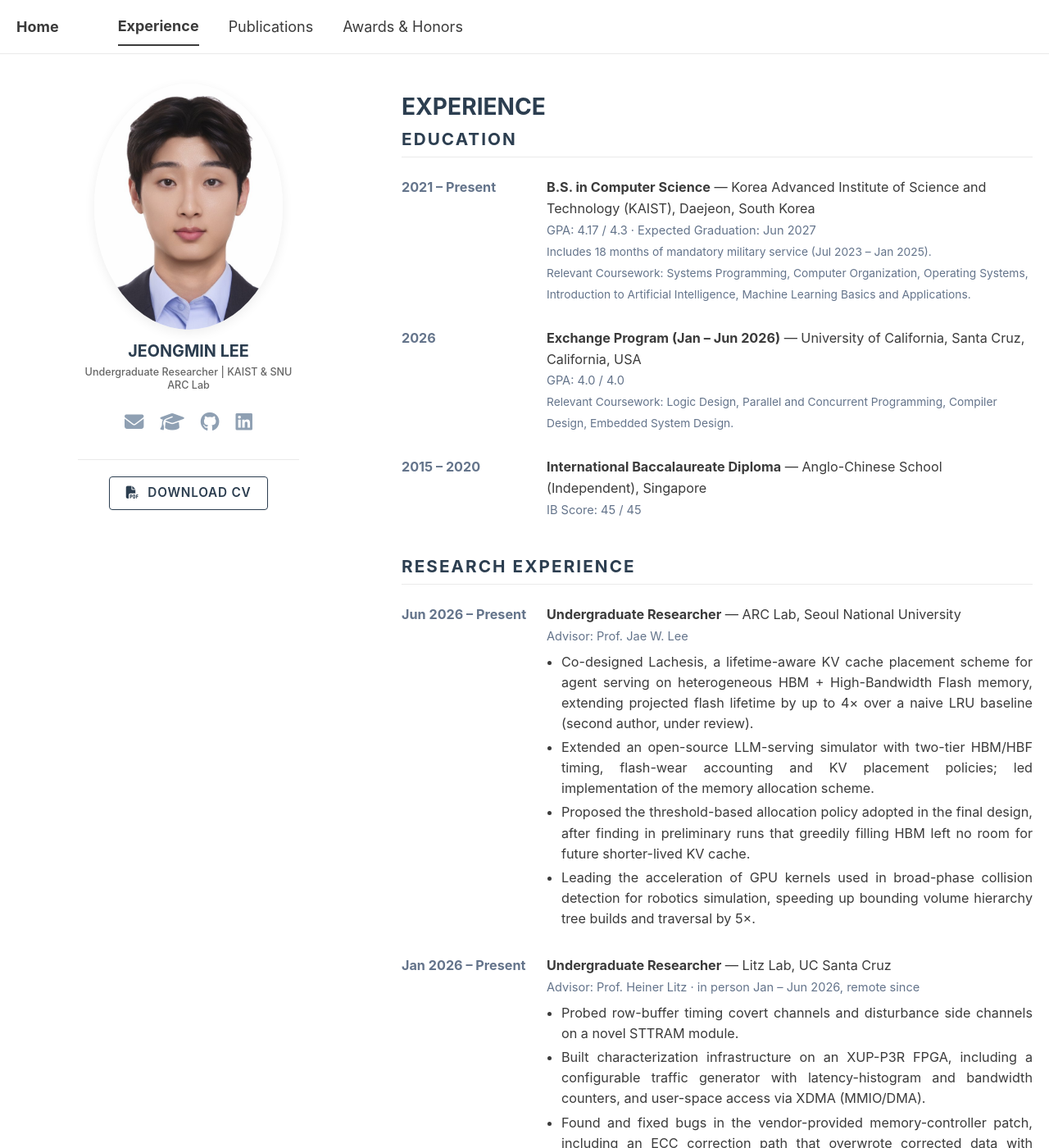
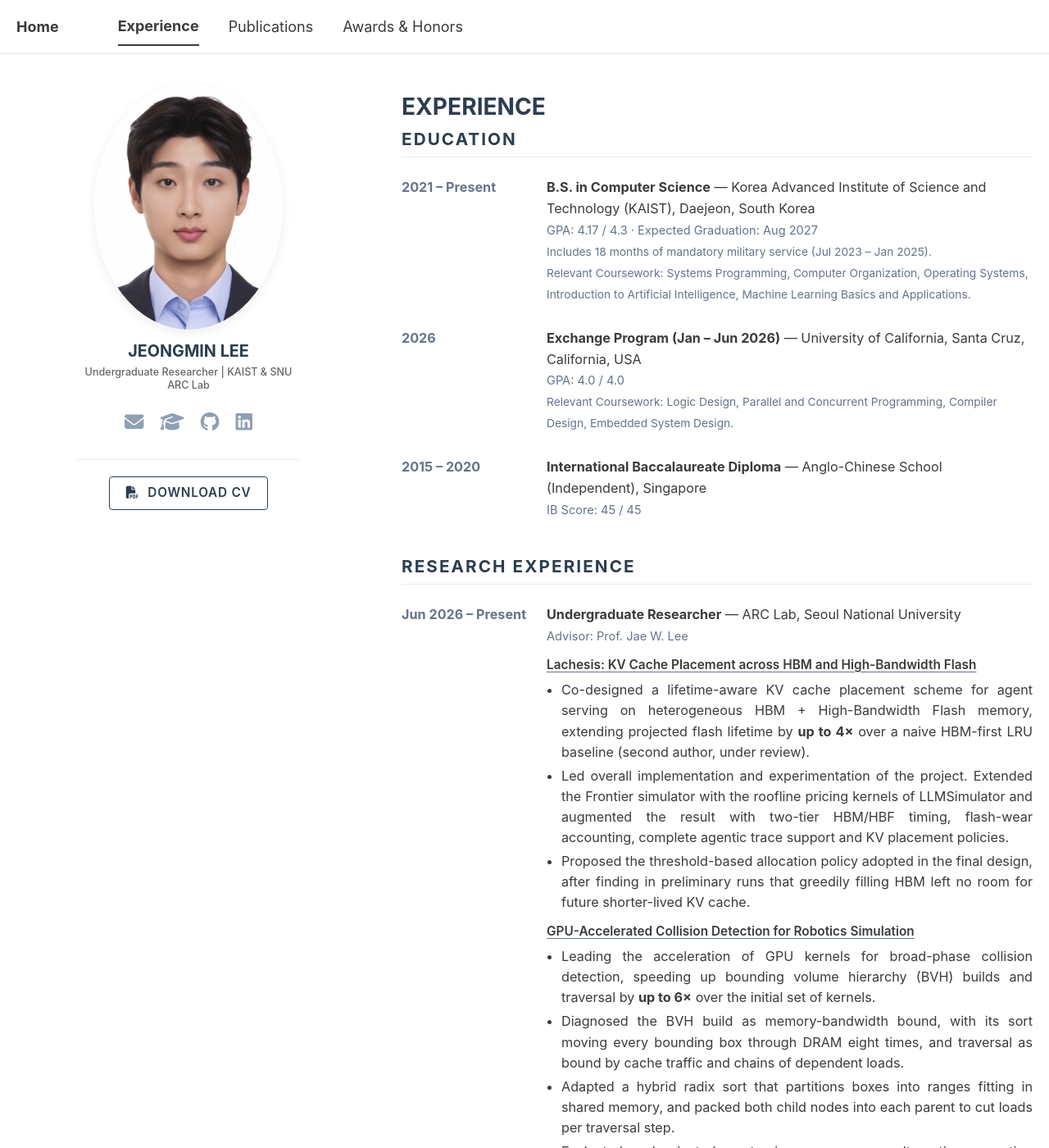
Before and after one commit to jeongminl/jeongminl.github.io, a Jekyll site: the page built from _pages/experience.html, in a window 1280 px wide and 1400 px high. Shown: the whole window at 82% size. Built offline with Jekyll 4.4.1, drawn with Linux system fonts in a browser that asks for light colours; some of the changed text lies outside the part shown.

Commit message:
Update site from latest CV
- Refresh education, research and awards in _data/cv.yml to match the
  new CV (Aug 2027 graduation, updated research bullets, award terms)
- Group research bullets under project subheadings on the Experience page
- Rename "Other Experience" to "Work Experience"
- Add hardware-software co-design to the home page bio and interests
- Align the Lachesis publication summary and replace files/cv.pdf

Co-Authored-By: Claude Opus 5.5 <noreply@anthropic.com>

```diff
--- a/_data/cv.yml
+++ b/_data/cv.yml
@@ -6,7 +6,7 @@ education:
     degree: "B.S. in Computer Science"
     school: "Korea Advanced Institute of Science and Technology (KAIST)"
     location: "Daejeon, South Korea"
-    meta: "GPA: 4.17 / 4.3 · Expected Graduation: Jun 2027"
+    meta: "GPA: 4.17 / 4.3 · Expected Graduation: Aug 2027"
     notes:
       - "Includes 18 months of mandatory military service (Jul 2023 – Jan 2025)."
       - "Relevant Coursework: Systems Programming, Computer Organization, Operating Systems, Introduction to Artificial Intelligence, Machine Learning Basics and Applications."
@@ -30,36 +30,51 @@ research:
     role: "Undergraduate Researcher"
     org: "ARC Lab, Seoul National University"
     meta: "Advisor: Prof. Jae W. Lee"
-    bullets:
-      - "Co-designed Lachesis, a lifetime-aware KV cache placement scheme for agent serving on heterogeneous HBM + High-Bandwidth Flash memory, extending projected flash lifetime by up to 4× over a naive LRU baseline (second author, under review)."
-      - "Extended an open-source LLM-serving simulator with two-tier HBM/HBF timing, flash-wear accounting and KV placement policies; led implementation of the memory allocation scheme."
-      - "Proposed the threshold-based allocation policy adopted in the final design, after finding in preliminary runs that greedily filling HBM left no room for future shorter-lived KV cache."
-      - "Leading the acceleration of GPU kernels used in broad-phase collision detection for robotics simulation, speeding up bounding volume hierarchy tree builds and traversal by 5×."
+    projects:
+      - name: "Lachesis: KV Cache Placement across HBM and High-Bandwidth Flash"
+        bullets:
+          - "Co-designed a lifetime-aware KV cache placement scheme for agent serving on heterogeneous HBM + High-Bandwidth Flash memory, extending projected flash lifetime by <strong>up to 4×</strong> over a naive HBM-first LRU baseline (second author, under review)."
+          - "Led overall implementation and experimentation of the project. Extended the Frontier simulator with the roofline pricing kernels of LLMSimulator and augmented the result with two-tier HBM/HBF timing, flash-wear accounting, complete agentic trace support and KV placement policies."
+          - "Proposed the threshold-based allocation policy adopted in the final design, after finding in preliminary runs that greedily filling HBM left no room for future shorter-lived KV cache."
+      - name: "GPU-Accelerated Collision Detection for Robotics Simulation"
+        bullets:
+          - "Leading the acceleration of GPU kernels for broad-phase collision detection, speeding up bounding volume hierarchy (BVH) builds and traversal by <strong>up to 6×</strong> over the initial set of kernels."
+          - "Diagnosed the BVH build as memory-bandwidth bound, with its sort moving every bounding box through DRAM eight times, and traversal as bound by cache traffic and chains of dependent loads."
+          - "Adapted a hybrid radix sort that partitions boxes into ranges fitting in shared memory, and packed both child nodes into each parent to cut loads per traversal step."
+          - "Evaluated and rejected ray-tracing cores as an alternative; recasting queries as rays produced up to 1,700× more candidate tests than real pairs."
 
   - date: "Jan 2026 – Present"
     role: "Undergraduate Researcher"
     org: "Litz Lab, UC Santa Cruz"
     meta: "Advisor: Prof. Heiner Litz · in person Jan – Jun 2026, remote since"
-    bullets:
-      - "Probed row-buffer timing covert channels and disturbance side channels on a novel STTRAM module."
-      - "Built characterization infrastructure on an XUP-P3R FPGA, including a configurable traffic generator with latency-histogram and bandwidth counters, and user-space access via XDMA (MMIO/DMA)."
-      - "Found and fixed bugs in the vendor-provided memory-controller patch, including an ECC correction path that overwrote corrected data with another cache line’s contents."
+    projects:
+      - name: "STT-MRAM Characterization"
+        bullets:
+          - "Built characterization infrastructure for a STT-MRAM module on an XUP-P3R FPGA, including a configurable traffic generator with latency-histogram and bandwidth counters, and user-space access via XDMA (MMIO/DMA)."
+          - "Found and fixed bugs in the vendor-provided memory-controller patch, including timing mismatches, truncated memory timing values, and an ECC correction path that overwrote corrected data with another cache line’s contents."
+          - "Probed row-buffer timing covert channels and disturbance side channels."
 
   - date: "Jul 2025 – Dec 2025"
     role: "Undergraduate Researcher"
     org: "VIA Group, KAIST"
     meta: "Advisor: Prof. Minsoo Rhu"
-    bullets:
-      - "Reproduced SCNN (ISCA ’17), a sparse CNN accelerator, as a cycle-level C++ simulator and evaluated its speedup over dense computation."
-      - "Reimplemented vDNN (MICRO ’16) in C++ and CUDA: a runtime memory manager that overlaps GPU-to-CPU offloading and prefetching with computation to reduce GPU memory usage during DNN training."
+    projects:
+      - name: "Sparse CNN Accelerator Simulator (SCNN, ISCA ’17)"
+        bullets:
+          - "Reproduced SCNN as a cycle-level C++ simulator and evaluated its speedup over dense computation."
+      - name: "GPU Memory Virtualization for DNN Training (vDNN, MICRO ’16)"
+        bullets:
+          - "Reimplemented vDNN in C++ and CUDA: a runtime memory manager that overlaps GPU-to-CPU offloading and prefetching with computation to reduce GPU memory usage during DNN training."
 
   - date: "Feb 2025 – Jul 2025"
     role: "Undergraduate Researcher"
     org: "RIRO Lab, KAIST"
     meta: "Advisor: Prof. Daehyung Park"
-    bullets:
-      - "Developed a long-horizon planning and replanning module for ForeSight (under review), reaching 70+% replanning success under action-execution disruptions vs. 50% for the strongest baseline."
-      - "Implemented seven LLM-based planning and replanning baselines (e.g., ProgPrompt, Inner Monologue, DoReMi) in the AI2-THOR simulator."
+    projects:
+      - name: "ForeSight: Reactive Long-Horizon Task Execution"
+        bullets:
+          - "Developed the long-horizon planning and replanning module (under review) which uses grammar-constrained scene graphs to detect environmental changes for plan adjustment, reaching over 70% replanning success under action-execution disruptions vs. 50% for the strongest baseline."
+          - "Implemented seven VLM-based planning and replanning baselines, including ProgPrompt, Inner Monologue and DoReMi, in the AI2-THOR simulator."
 
 talks:
   - date: "2026"
@@ -84,7 +99,7 @@ publications:
         links:
           - label: "arXiv"
             url: "https://arxiv.org/abs/2610.08378"
-        summary: "A lifetime-aware KV cache placement scheme for agent serving on heterogeneous HBM + High-Bandwidth Flash memory, extending projected flash lifetime by up to 4× over a naive LRU baseline."
+        summary: "A lifetime-aware KV cache placement scheme for agent serving on heterogeneous HBM + High-Bandwidth Flash memory, extending projected flash lifetime by up to 4× over a naive HBM-first LRU baseline."
 
       - title: "ForeSight: Reactive Long-Horizon Task Execution with Autoregressive Planning and Monitoring"
         authors: "Yeseung Kim, Gyungjin Eo, Jisang Park, Jeongmin Lee, Jun Park, and Daehyung Park"
@@ -99,17 +114,17 @@ awards:
     region: "South Korea"
     note: "Awarded to top undergraduate students at research universities nationwide."
   - year: "2025"
+    title: "Dean’s List, School of Computing, Fall 2025"
+    region: "KAIST"
+    note: "Awarded each semester to the top 3% of students in the School of Computing."
+  - year: "2025"
+    title: "Department Honors Scholarship (Valedictorian), Spring 2025"
+    region: "KAIST"
+    note: "Awarded each semester to the top student in each department."
+  - year: "2025"
     title: "National Science &amp; Technology Scholarship"
     region: "South Korea"
     note: "Awarded to top engineering and science students nationwide."
-  - year: "2025"
-    title: "Department Honors Scholarship (Valedictorian)"
-    region: "KAIST"
-    note: "Awarded each semester to the top student in each department."
-  - year: "2025"
-    title: "Dean’s List, School of Computing"
-    region: "KAIST"
-    note: "Awarded each semester to the top 3% of students in the School of Computing."
   - year: "2020"
     title: "Outstanding Award, International Mathematical Modelling Challenge"
     region: "International"
--- a/_pages/experience.html
+++ b/_pages/experience.html
@@ -26,9 +26,17 @@ permalink: /experience/
     <div class="timeline-content">
       <strong>{{ x.role }}</strong> — {{ x.org }}
       {% if x.meta %}<br><span class="timeline-meta">{{ x.meta }}</span>{% endif %}
+      {% for p in x.projects %}
+      <div class="experience-project">{{ p.name }}</div>
+      <ul class="experience-desc">
+        {% for b in p.bullets %}<li>{{ b }}</li>{% endfor %}
+      </ul>
+      {% endfor %}
+      {% if x.bullets %}
       <ul class="experience-desc">
         {% for b in x.bullets %}<li>{{ b }}</li>{% endfor %}
       </ul>
+      {% endif %}
     </div>
   </div>
   {% endfor %}
@@ -44,7 +52,7 @@ permalink: /experience/
   {% endfor %}
 </div>
 
-<h2 class="section-title">Other Experience</h2>
+<h2 class="section-title">Work Experience</h2>
 <div class="timeline-container timeline-container--wide">
   {% for x in cv.other %}
   <div class="timeline-item">
--- a/_sass/layout/_components.scss
+++ b/_sass/layout/_components.scss
@@ -137,6 +137,15 @@
 .timeline-note {
   color: var(--global-text-color-muted);
   font-size: 0.85em;
+}
+
+.experience-project {
+  margin-top: 10px;
+  font-size: 0.95em;
+  font-weight: 600;
+  text-decoration: underline;
+  text-underline-offset: 3px;
+  text-decoration-color: var(--global-text-color-muted);
 }
 
 .experience-desc {
```
Also changed, not shown: _pages/about.md (+2 -1 lines), 1 other file.
